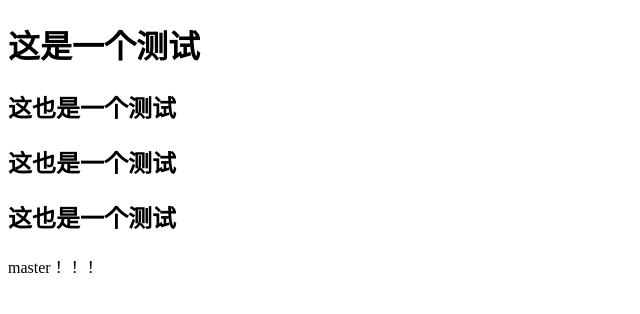
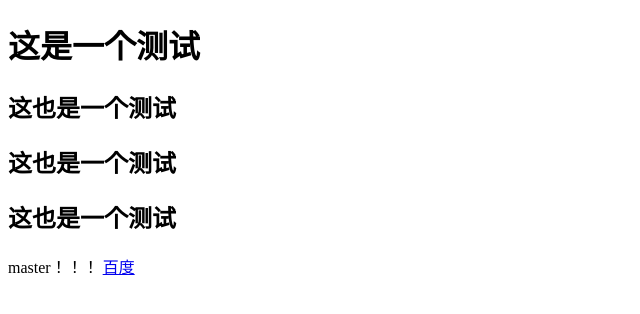
Before and after one commit to wangyuqi-Cathy/BJWeb-4, a plain HTML site: page index.html in a window 1280 px wide. Shown: the full height of the page, 0-640 px from the left. Drawn offline with Linux system fonts and the light colour scheme.

Commit message:
master增加了超链接

```diff
--- a/index.html
+++ b/index.html
@@ -17,5 +17,7 @@
 
     master！！！
 
+    <a href="#">百度</a>
+
 </body>
 </html>
```
